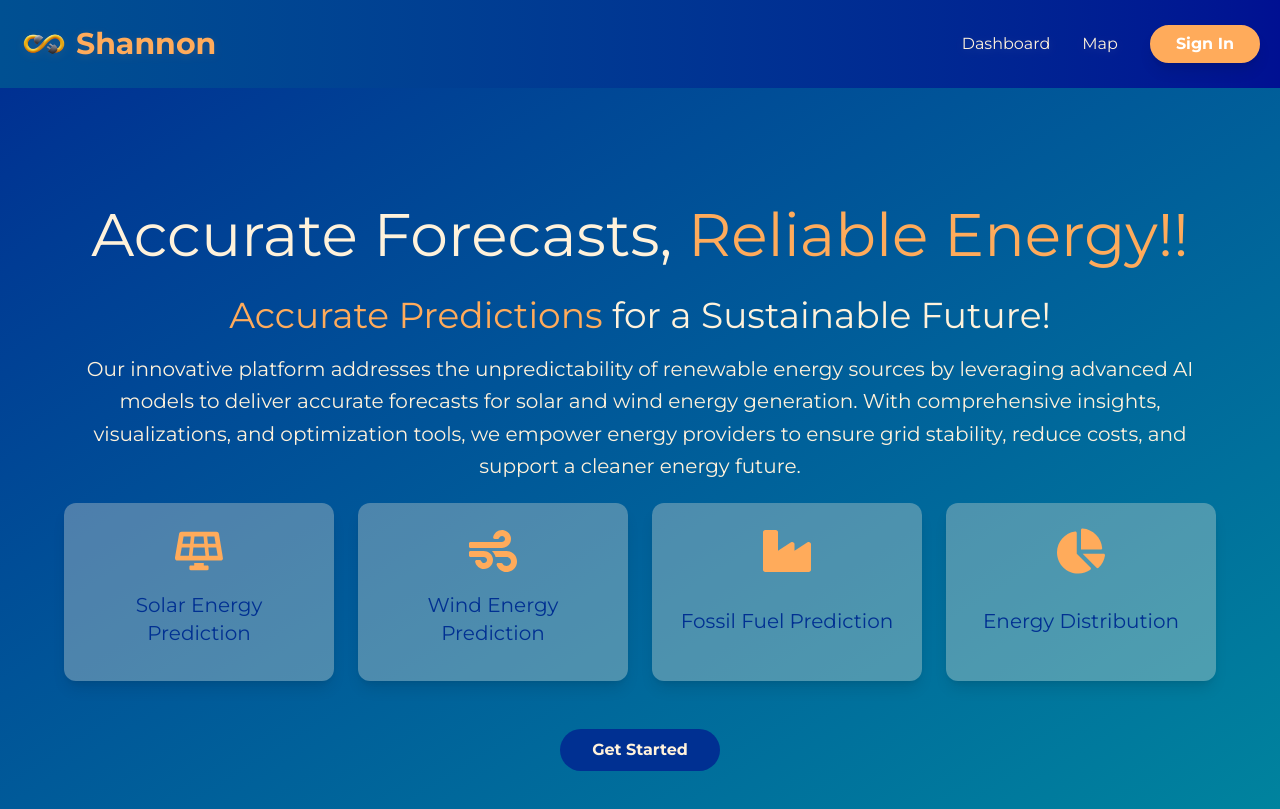
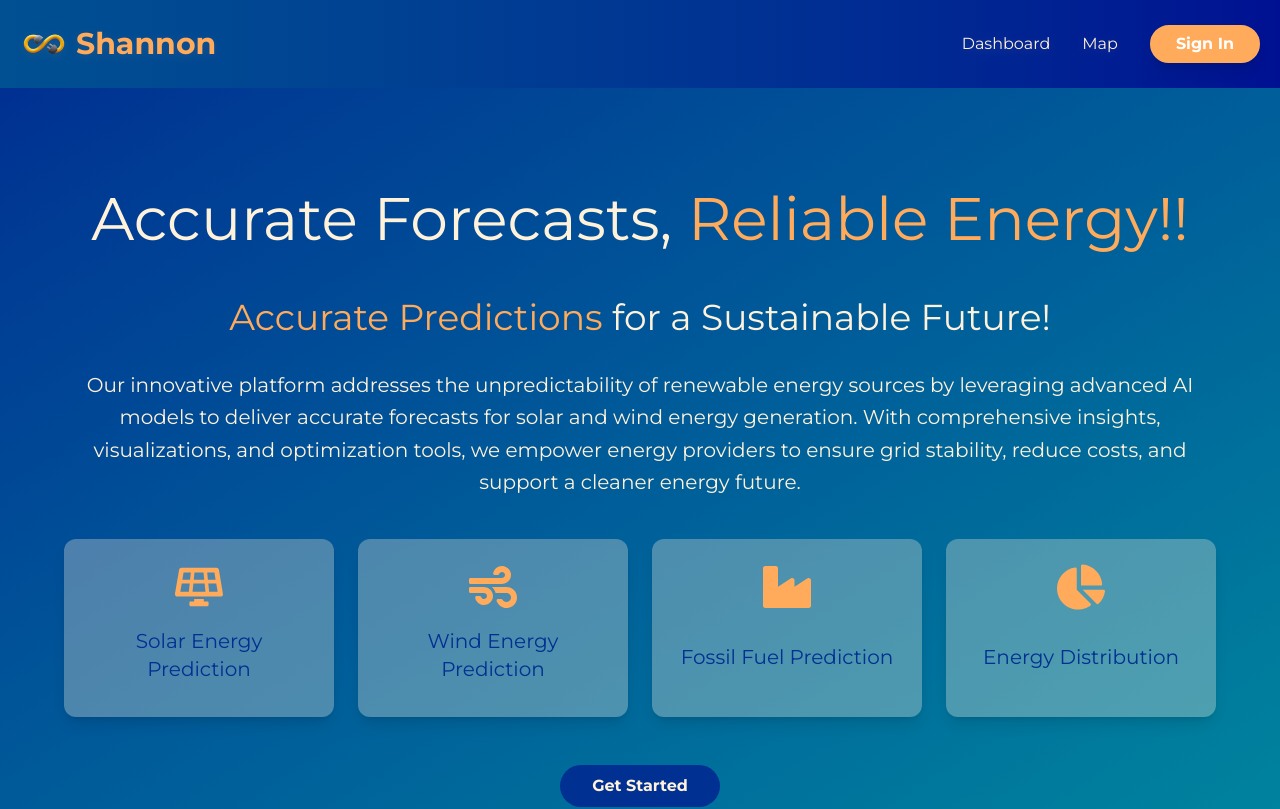
Before and after one commit to sksmagr23/shannon_frontend, a Next.js app in the folder shannon/: page / in a window 1280 px wide. Shown: the top 809 px of the page. Built offline with nearby package versions, Linux system fonts and the light colour scheme.

Commit message:
the background of the signIn is blurred now

```diff
--- a/shannon/Components/signIn/signIn.jsx
+++ b/shannon/Components/signIn/signIn.jsx
@@ -5,7 +5,7 @@ const SignInModal = ({ isOpen, onClose, onBack }) => {
   if (!isOpen) return null;
 
   return (
-    <div className="fixed inset-0 bg-black bg-opacity-50 backdrop-blur-sm flex justify-center items-center z-50">
+    <div className="fixed inset-0 backdrop-blur-sm flex justify-center items-center z-50">
       <div className="bg-white p-8 rounded-lg shadow-lg max-w-md w-full relative">
         <button
           onClick={onBack}
--- a/shannon/src/app/page.js
+++ b/shannon/src/app/page.js
@@ -37,10 +37,10 @@ const FeatureCard = ({ icon, title, delay }) => (
     <div className="min-h-screen" style={{ backgroundColor: "#FFF2DB" }}>
       {/* Hero Section */}
       <section ref={ref} className="relative min-h-screen flex flex-col items-center justify-center px-4 pt-9 pb-9 md:px-6 bg-gradient-to-br from-[#003092] to-[#00879E] text-[#FFF2DB]">
-    <div className="max-w-6xl mx-auto text-center">
+    <div className="max-w-6xl mx-auto text-center !gap-20">
       {/* Heading */}
     <motion.h1
-      className="text-5xl md:text-6xl font-bold mb-6"
+      className="text-5xl md:text-6xl font-bold !mt-5 !mb-12"
       initial="hidden"
       variants={fadeIn}
       whileInView="visible"
@@ -52,7 +52,7 @@ const FeatureCard = ({ icon, title, delay }) => (
 
     {/* Subheading */}
     <motion.h2
-      className="text-4xl md:text-4xl font-bold mb-4"
+      className="text-4xl md:text-4xl font-bold !mb-8"
       initial="hidden"
       variants={fadeIn}
       whileInView="visible"
@@ -64,7 +64,7 @@ const FeatureCard = ({ icon, title, delay }) => (
 
     {/* Description */}
     <motion.p
-      className="text-lg md:text-xl leading-relaxed"
+      className="text-lg md:text-xl leading-relaxed !mb-10"
       initial="hidden"
       variants={fadeIn}
       whileInView="visible"
```
